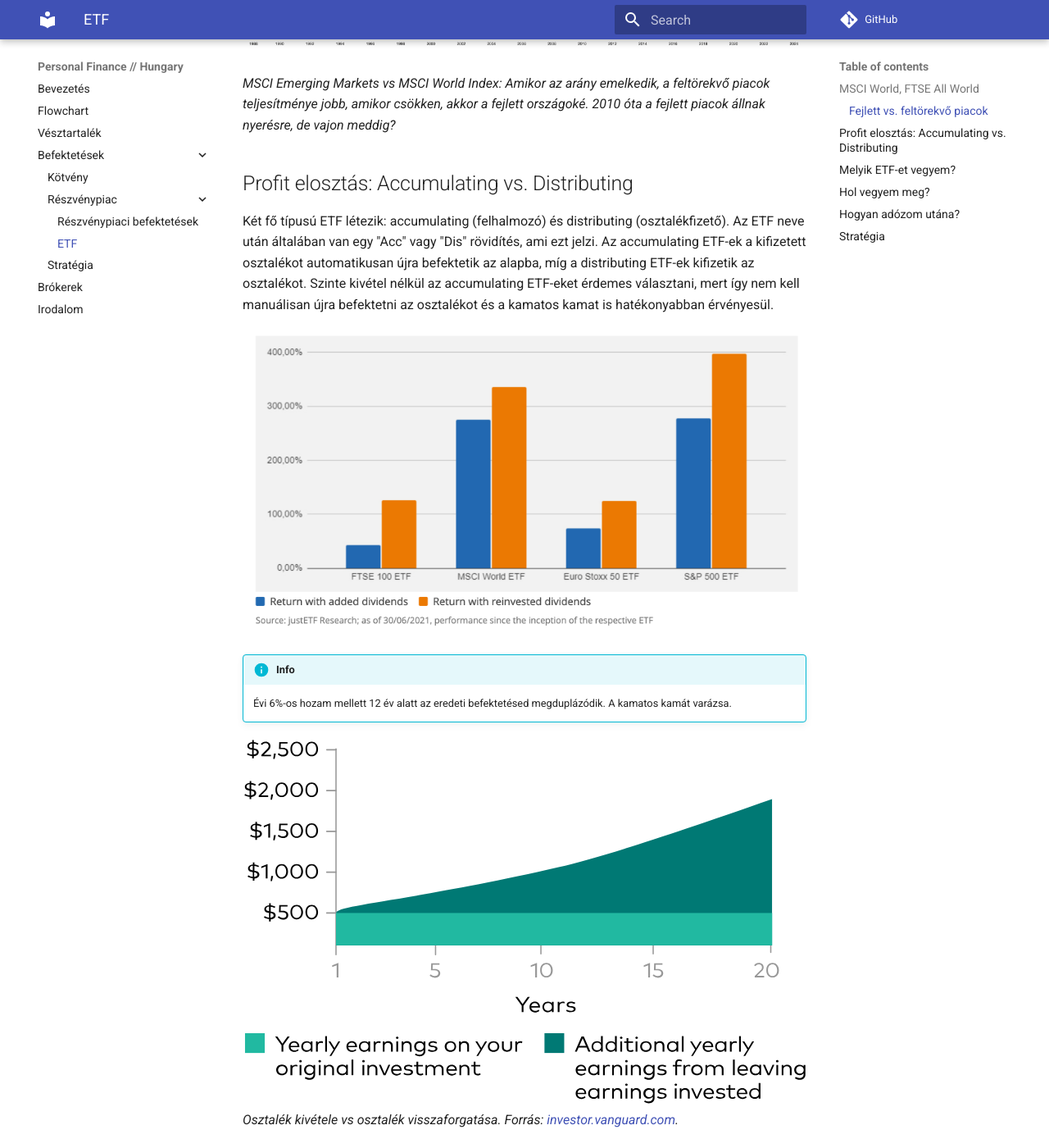
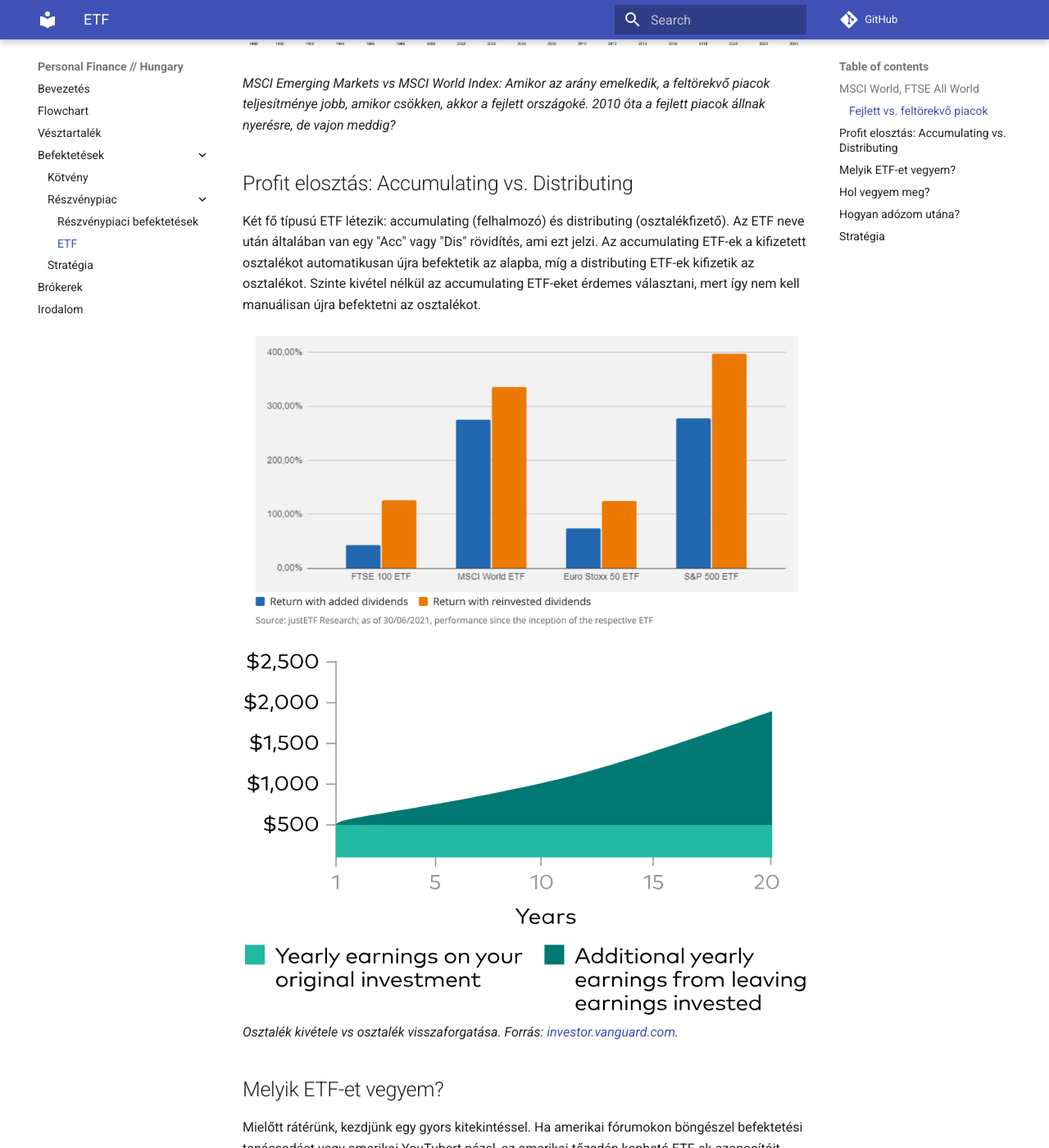
Before and after one commit to hungarypersonalfinance/website, an MkDocs documentation site: the page built from docs/etf.md, in a window 1280 px wide and 1400 px high, scrolled down 867 px. Shown: the whole window at 82% size. Built offline with MkDocs 1.6.1 and Material for MkDocs 9.7.7, drawn with Linux system fonts in a browser that asks for light colours; emoji names are drawn with the system emoji font; comment, search, counter and statistics services are not loaded.

Commit message:
Fix another sentence

```diff
--- a/docs/etf.md
+++ b/docs/etf.md
@@ -19,12 +19,9 @@
 
 ## Profit elosztás: Accumulating vs. Distributing
 
-Két fő típusú ETF létezik: accumulating (felhalmozó) és distributing (osztalékfizető). Az ETF neve után általában van egy "Acc" vagy "Dis" rövidítés, ami ezt jelzi. Az accumulating ETF-ek a kifizetett osztalékot automatikusan újra befektetik az alapba, míg a distributing ETF-ek kifizetik az osztalékot. Szinte kivétel nélkül az accumulating ETF-eket érdemes választani, mert így nem kell manuálisan újra befektetni az osztalékot és a kamatos kamat is hatékonyabban érvényesül.
+Két fő típusú ETF létezik: accumulating (felhalmozó) és distributing (osztalékfizető). Az ETF neve után általában van egy "Acc" vagy "Dis" rövidítés, ami ezt jelzi. Az accumulating ETF-ek a kifizetett osztalékot automatikusan újra befektetik az alapba, míg a distributing ETF-ek kifizetik az osztalékot. Szinte kivétel nélkül az accumulating ETF-eket érdemes választani, mert így nem kell manuálisan újra befektetni az osztalékot.
 
 ![Accumulating vs Distributing](./assets/acc_vs_dist.png)
-
-!!! info
-    Évi 6%-os hozam mellett 12 év alatt az eredeti befektetésed megduplázódik. A kamatos kamát varázsa.
 
 ![Rule of 72](./assets/vanguard_accumulation.svg)
 *Osztalék kivétele vs osztalék visszaforgatása. Forrás: [investor.vanguard.com](https://investor.vanguard.com/investor-resources-education/how-to-invest/risk-reward-compounding).*
```
